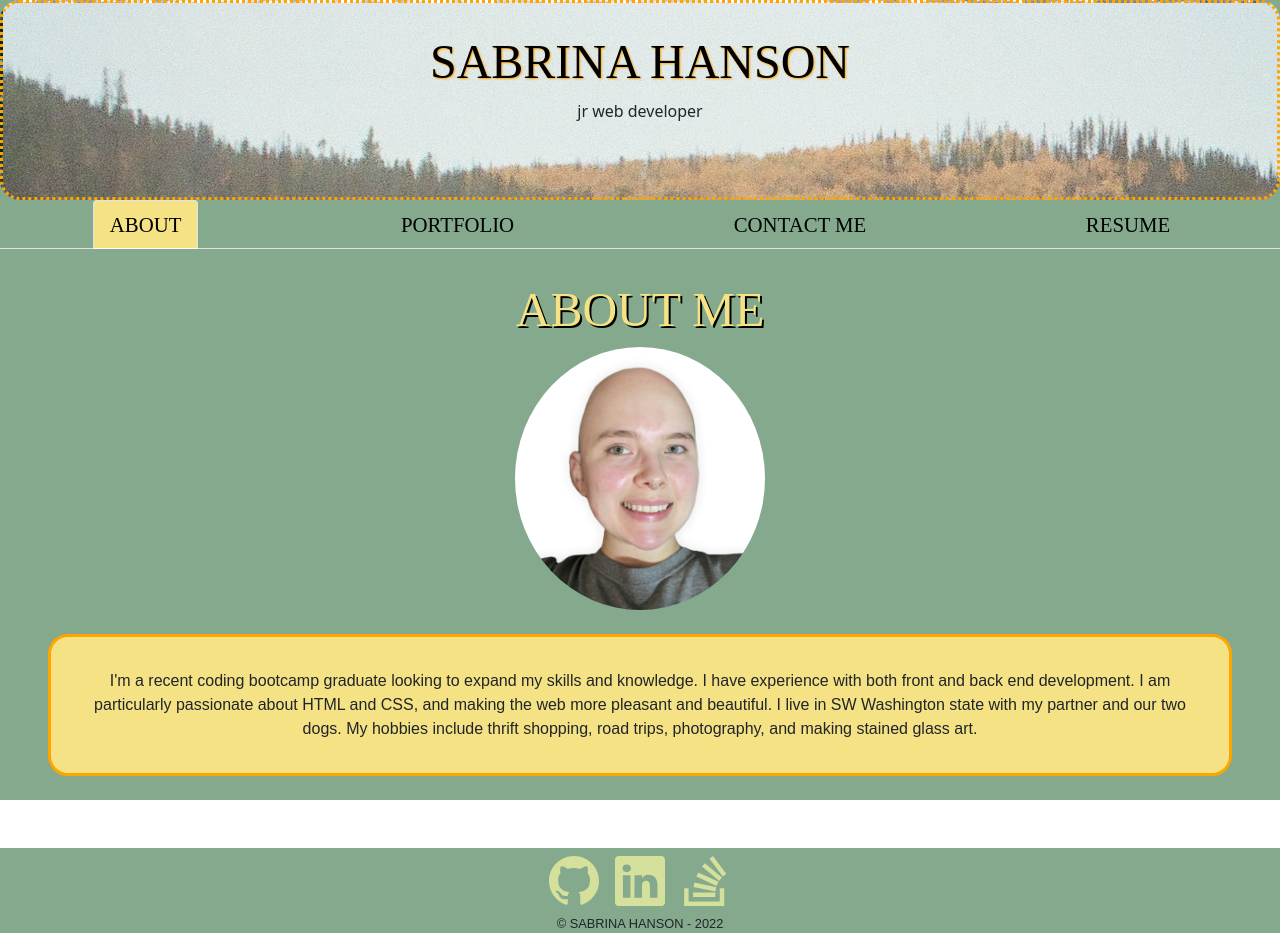
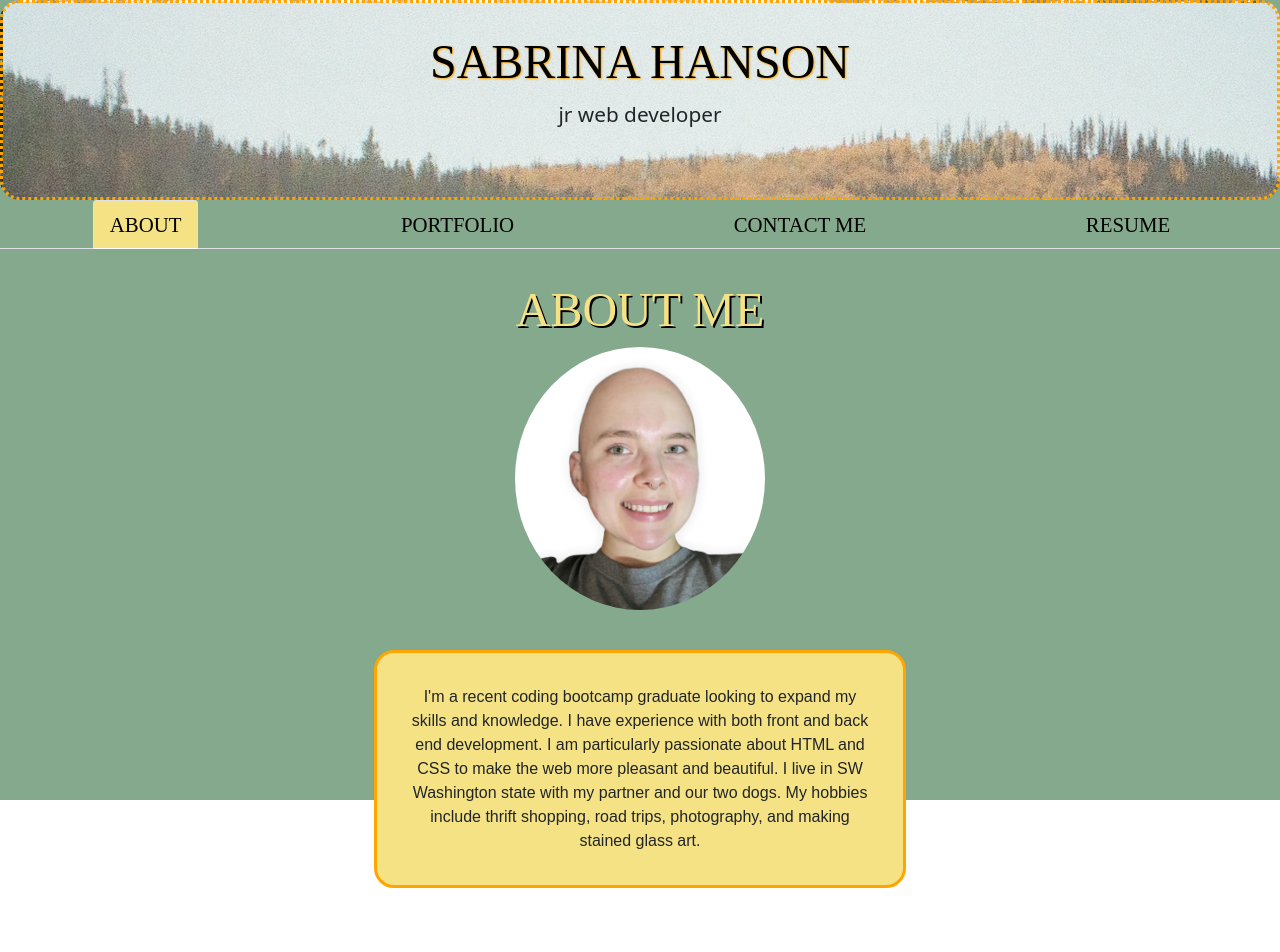
Before and after one commit to sabhanson/HW20-ReactPortfolio, a React (Create React App) app: page / in a window 1280 px wide. Shown: the top 952 px of the page. Built offline with nearby package versions, Linux system fonts and the light colour scheme.

Commit message:
most everything done. need to get validation working. fix weird scrolling when on about and resume.

```diff
--- a/src/components/Footer.js
+++ b/src/components/Footer.js
@@ -82,7 +82,7 @@ function Footer() {
           </a>
         </li>
       </div>
-      <p style={styles.p}>&copy; SABRINA HANSON - 2022</p>
+      <p style={styles.p}>&copy; SABRINA HANSON 2022</p>
     </footer>
   );
 }
--- a/src/components/Header.js
+++ b/src/components/Header.js
@@ -21,7 +21,8 @@ const styles = {
     alignItems: "center",
   },
   innerDiv: {
-    width: '100%'
+    width: '100%',
+    fontSize: '1.3rem'
   },
   h1: {
     fontSize: "3rem",
--- a/src/components/pages/About.js
+++ b/src/components/pages/About.js
@@ -8,7 +8,7 @@ const styles = {
   div: {
     paddingBottom: '3rem',
     paddingTop: '2rem',
-    // height: '500px'
+    // height: '100%'
   },
   h1: {
     fontSize: "3rem",
@@ -26,20 +26,23 @@ const styles = {
   },
   img: {
     borderRadius: '50%',
-    width: '250px'
+    width: '250px',
   }
 }
 
     export default function About() {
       return (
-        <div style={styles.div}>
+      <div style={styles.div}>
       <h1 style={styles.h1}>ABOUT ME</h1>
       {/* TODO: take a better headshot */}
       <img style={styles.img} alt='pic of me' src='./IMG_3130.jpg'/>
+      <div className="row d-flex justify-content-center">
+      <div className="col-6 my-3">
       <p style={styles.p}>
-      I'm a recent coding bootcamp graduate looking to expand my skills and knowledge. I have experience with both front and back end development. I am particularly passionate about HTML and CSS, and making the web more pleasant and beautiful. I live in SW Washington state with my partner and our two dogs. My hobbies include thrift shopping, road trips, photography, and making stained glass art.
+      I'm a recent coding bootcamp graduate looking to expand my skills and knowledge. I have experience with both front and back end development. I am particularly passionate about HTML and CSS to make the web more pleasant and beautiful. I live in SW Washington state with my partner and our two dogs. My hobbies include thrift shopping, road trips, photography, and making stained glass art.
       </p>
-       {/* TODO: write about me paragraph */}
+      </div>
+      </div>
     </div>
   )
 }
--- a/src/components/pages/Contact.js
+++ b/src/components/pages/Contact.js
@@ -5,6 +5,7 @@ import "../../styles/Contact.css";
 const styles = {
   div: {
     padding: "2rem 0 3rem 0",
+    // height: '100%'
   },
   h1: {
     fontSize: "3rem",
@@ -13,7 +14,7 @@ const styles = {
     textShadow: '2px 2px black'
   },
   inputs: {
-    width: "60%",
+    width: "50%",
     background: "#F4E285",
     border: "3px solid #FFA500",
     borderRadius: "8px",
@@ -29,6 +30,9 @@ const styles = {
     fontFamily: 'Unica One, cursive',
     color: 'black',
     fontWeight: 'bold'
+  },
+  p: {
+    fontFamily: "Syne, sans-serif"
   }
 };
 
@@ -44,9 +48,25 @@ export default function Contact() {
 
   const handleFocusChange = (hover) => setFocus(hover);
 
-  // const validateEmail = () => {
-  //   if
-  // }
+  // onBlur for name input
+
+// need to run a function to validate a name input
+  // must be between 1-40 characters
+  // if null, alert "you must enter a name"
+  // if valid, allow for form submission
+
+// need to run a function to validate an email onBlur
+  // regex pattern: /^([a-z0-9_\.-]+)@([\da-z\.-]+)\.([a-z\.]{2,6})$/
+  // if null, alert "you must enter an email"
+  // if invalid, alert "you must enter an email in the proper format"
+  // if valid, allow for form submission
+
+// need to run a function to validate the message input
+  // must be between 10 and 500 characters
+  // if null, alert "you must enter a message"
+  // if valid, allow for form submission
+
+
 
   return (
     <div style={styles.div}>
@@ -63,7 +83,7 @@ export default function Contact() {
           placeholder={"enter your name..."}
         ></input>
         <br />
-        {/* <label>Your Email</label> */}
+        {/* EMAIL INPUT */}
         <input
           onFocus={() => handleFocusChange("Focus")}
           onBlur={() => handleFocusChange("Unfocus")}
@@ -73,7 +93,7 @@ export default function Contact() {
           placeholder={"enter your email..."}
         ></input>
         <br />
-        {/* <label>Your Message</label> */}
+        {/* MESSAGE INPUT */}
         <textarea
           onFocus={() => handleFocusChange("Focus")}
           onBlur={() => handleFocusChange("Unfocus")}
@@ -85,6 +105,8 @@ export default function Contact() {
         <br />
         <input value="SUBMIT" type={"submit"} style={styles.submit}></input>
       </form>
+      <p style={styles.p}>email: sabhanson7@gmail.com</p>
+      <p style={styles.p}>cell: 360-619-2530</p>
     </div>
   );
 }
--- a/src/components/pages/Portfolio.js
+++ b/src/components/pages/Portfolio.js
@@ -42,6 +42,7 @@ export default function Portfolio({ projects }) {
           <img style={styles.img} src={project.imageURL} alt="alt text" className="card-img-top" />
           <div className="card-body">
             <p className="card-text">{project.name}</p>
+            <hr/>
             <div className="card-body">
               <a
                 href={project.githubURL}
@@ -50,8 +51,8 @@ export default function Portfolio({ projects }) {
               >
                 <svg
                   xmlns="http://www.w3.org/2000/svg"
-                  width="50"
-                  height="50"
+                  width="35"
+                  height="35"
                   style={styles.icon}
                   fill="currentColor"
                   class="bi bi-github"
@@ -66,8 +67,8 @@ export default function Portfolio({ projects }) {
                 className="card-link"
               >
               <svg
-                xmlns="http://www.w3.org/2000/svg"                   width="50"
-                height="50"
+                xmlns="http://www.w3.org/2000/svg"                   width="35"
+                height="35"
                 style={styles.icon}
                 fill="currentColor"
                 class="bi bi-globe"
--- a/src/components/pages/Resume.js
+++ b/src/components/pages/Resume.js
@@ -3,10 +3,25 @@ import "bootstrap/dist/css/bootstrap.min.css";
 
 const styles = {
   div: {
-    border: '2px double white'
+    paddingTop: '2rem',
+    height: '100%',
+    fontFamily: "Syne, sans-serif"
   },
   h1: {
-    fontSize: '2rem'
+    fontSize: "3rem",
+    fontFamily: 'Unica One, cursive',
+    color: '#F4E285',
+    textShadow: '2px 2px black'
+  },
+  list: {
+    fontSize: '1.2rem'
+  },
+  card: {
+    fontFamily: "Syne, sans-serif",
+    margin: '2rem',
+    background: '#F4E285',
+    borderRadius: '20px',
+    border: '3px solid #FFA500'
   }
 }
 
@@ -16,8 +31,33 @@ const styles = {
 export default function Resume() {
   return (
     <div style={styles.div}>
-      <h1 style={styles.h1}>Resume</h1>
-      <a href="/index.html" download={true}>dowload me</a>
+      <h1 style={styles.h1}>RESUME</h1>
+      <a className="link-dark" href="/Resume.pdf" download={true}>DOWNLOAD MY RESUME</a>
+      <div className="row d-flex justify-content-center">
+      <div style={styles.card} className="card col-6">
+        <h3>Front End Proficiencies</h3>
+        <ul style={styles.list} className="list-group list-unstyled">
+          <li>HTML</li>
+          <li>CSS</li>
+          <li>JavaScript</li>
+          <li>JQuery</li>
+          <li>Bootstrap</li>
+          <li>React</li>
+        </ul>
+      </div>
+      {/* <div className="row d-flex justify-content-center"> */}
+      <div style={styles.card} className="card col-6">
+        <h3>Back End Proficiencies</h3>
+        <ul style={styles.list} className="list-group list-unstyled">
+          <li>APIs</li>
+          <li>Express Routing</li>
+          <li>Node</li>
+          <li>MySQL/Sequelize</li>
+          <li>Mongo</li>
+        </ul>
+      </div>
+      {/* </div> */}
+      </div>
     </div>
   );
 }
```
Also changed, not shown: 1 other file (tests, documents, lock files or other folders).
